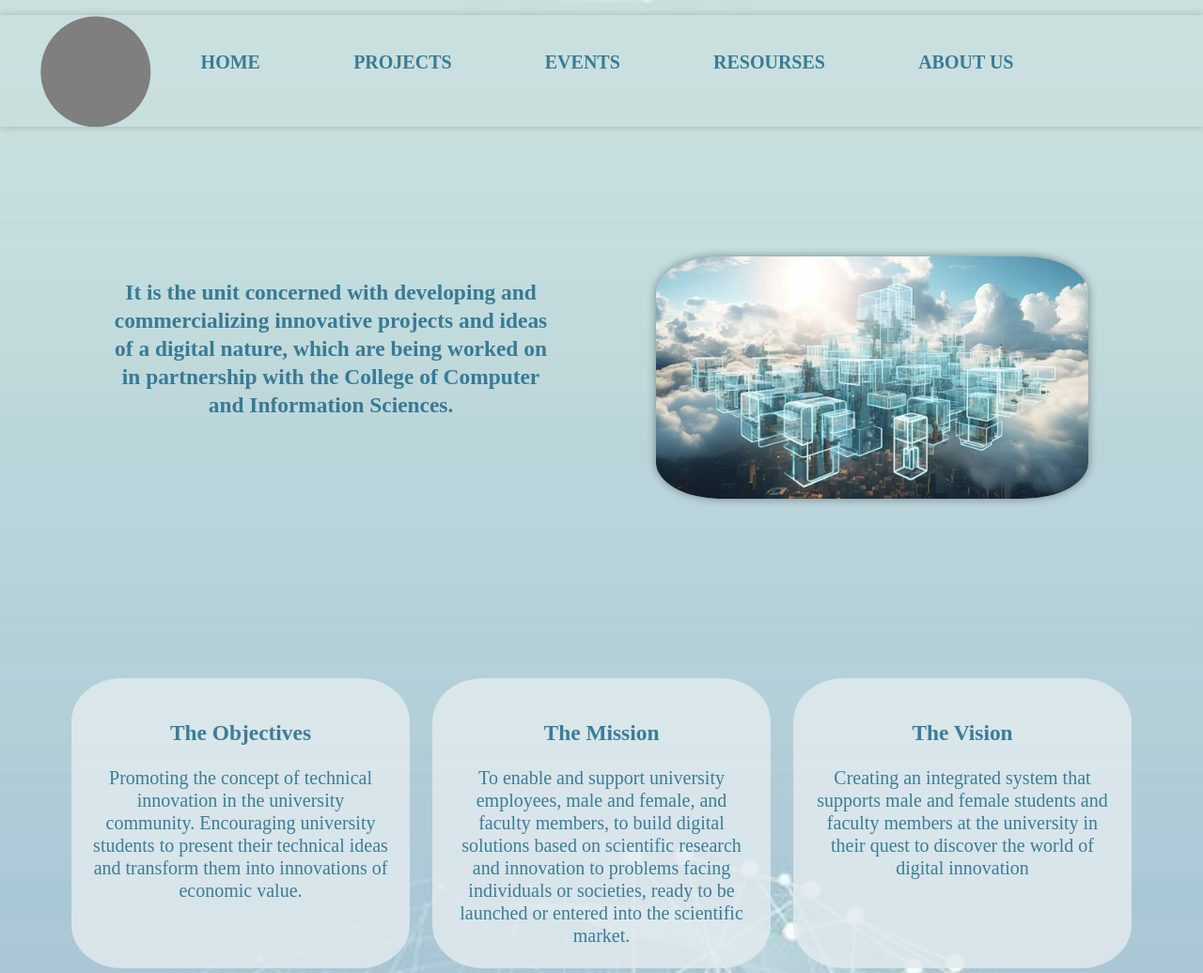
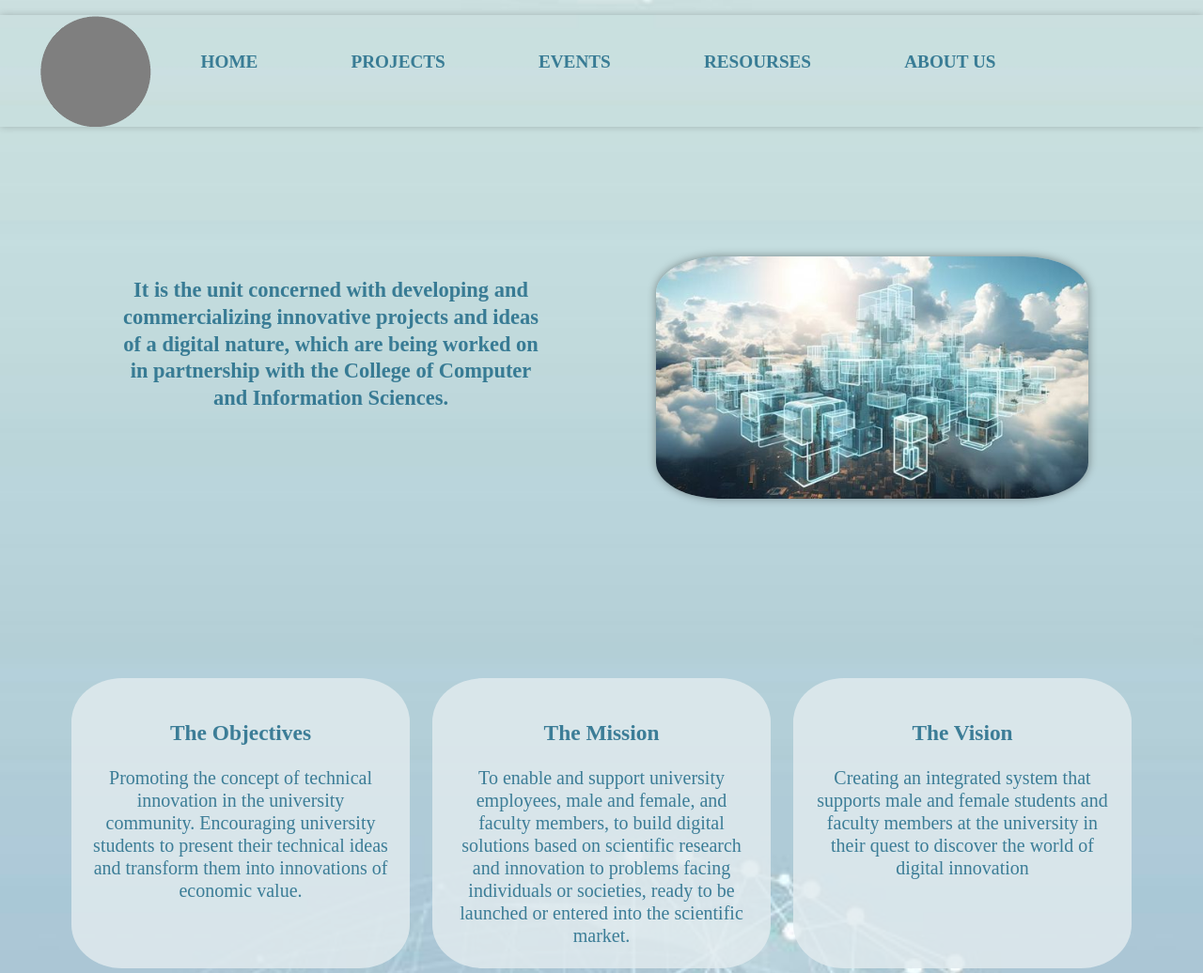
Before and after one commit to RazanAlkhaluqy/Digital-Innovation-Unit-website, a plain HTML site: page index.html in a window 1280 px wide. Shown: the top 1036 px of the page at 94% size. Drawn offline with Linux system fonts and the light colour scheme.

Commit message:
Update style.css

```diff
--- a/style.css
+++ b/style.css
@@ -27,7 +27,7 @@ body {
     flex: 1; /* Allow both divs to grow and take up equal space */
     padding: 5%; /* Add padding to the divs */
     box-sizing: border-box;
-    font-size: 20px;
+    font-size: 120%;
 }
  .right img {
     width: 100%;
@@ -79,7 +79,7 @@ body {
     font-weight: bold;
     line-height: 4%;
     border-radius:4%;
-    font-size: 20px;
+    font-size: 120%;
   }
   .nav {
     list-style-type: none;
```
